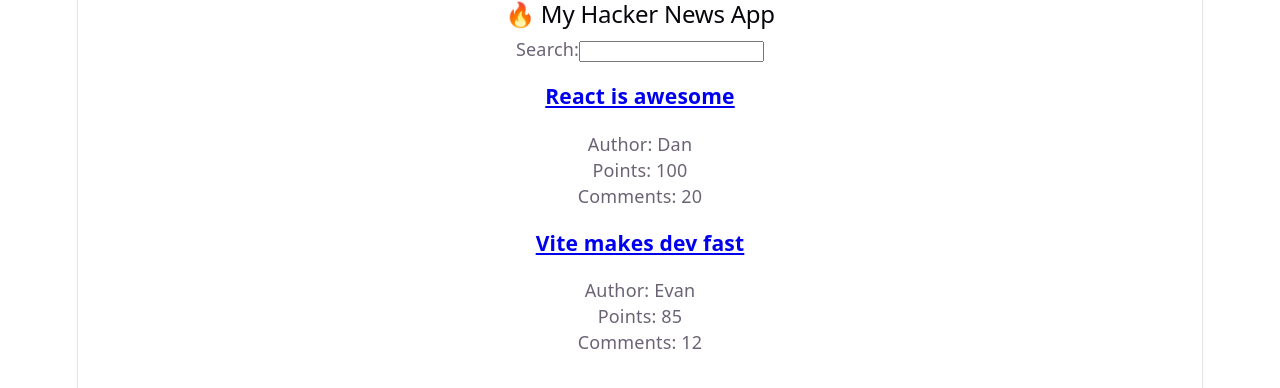
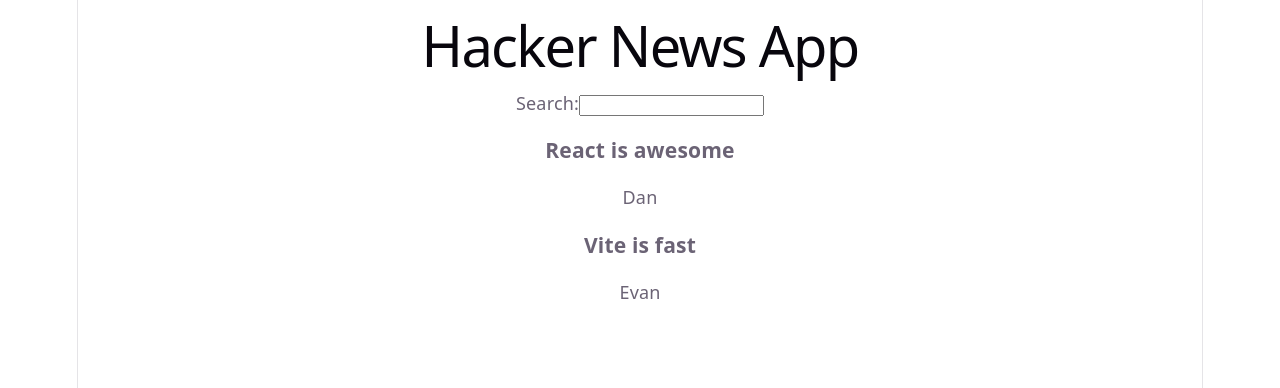
Before and after one commit to ounishedyl-droid/My_react_project, a React (Vite) app: page / in a window 1280 px wide. Shown: the top 388 px of the page. Built offline with nearby package versions, Linux system fonts and the light colour scheme.

Commit message:
Week 5: Arrow functions and event handlers

```diff
--- a/src/App.jsx
+++ b/src/App.jsx
@@ -1,55 +1,43 @@
 const stories = [
   {
-    objectID: "1",
+    objectID: 1,
     title: "React is awesome",
-    url: "https://react.dev",
     author: "Dan",
-    points: 100,
-    num_comments: 20
   },
   {
-    objectID: "2",
-    title: "Vite makes dev fast",
-    url: "https://vitejs.dev",
+    objectID: 2,
+    title: "Vite is fast",
     author: "Evan",
-    points: 85,
-    num_comments: 12
   }
 ];
 
-function Header() {
-  return <h2>🔥 My Hacker News App</h2>;
-}
+const Header = () => {
+  return <h1>Hacker News App</h1>;
+};
 
-function Search() {
+const Search = () => {
+  const handleChange = (event) => {
+    console.log(event.target.value);
+    console.log("Typing...");
+  };
+
   return (
     <div>
       <label htmlFor="search">Search:</label>
-      <input type="text" id="search" />
+      <input type="text" onChange={handleChange} />
     </div>
   );
-}
+};
 
-function List() {
-  return (
-    <div>
-      {stories.map((story) => (
-        <div key={story.objectID}>
-          <h3>
-            <a href={story.url} target="_blank" rel="noreferrer">
-              {story.title}
-            </a>
-          </h3>
-          <p>Author: {story.author}</p>
-          <p>Points: {story.points}</p>
-          <p>Comments: {story.num_comments}</p>
-        </div>
-      ))}
+const List = () =>
+  stories.map((story) => (
+    <div key={story.objectID}>
+      <h3>{story.title}</h3>
+      <p>{story.author}</p>
     </div>
-  );
-}
+  ));
 
-function App() {
+const App = () => {
   return (
     <div>
       <Header />
@@ -57,18 +45,13 @@
       <List />
     </div>
   );
-}
+};
 
 export default App;
+/*
+1. Concise arrow functions are used when we return one expression.
 
-/*
-STEP 4 REFLECTION:
+2. Block body arrow functions are used when we need logic before return.
 
-1. App now only organizes components and does not contain UI logic.
-
-2. List is responsible for rendering the stories.
-
-3. Search handles only the input UI.
-
-4. This structure is cleaner because each component has a single responsibility.
+3. Event objects contain information about the interaction, including input value.
 */
```
